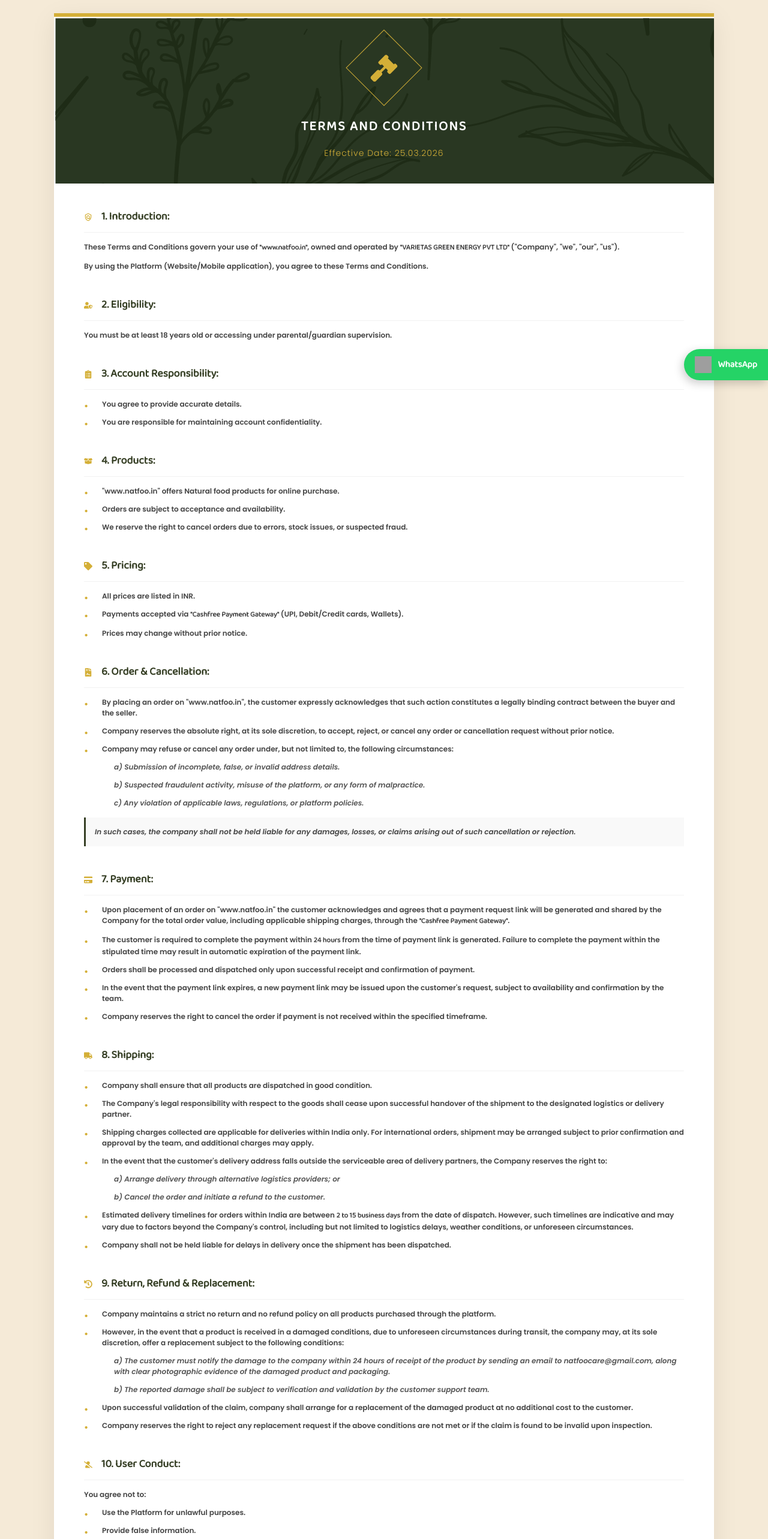
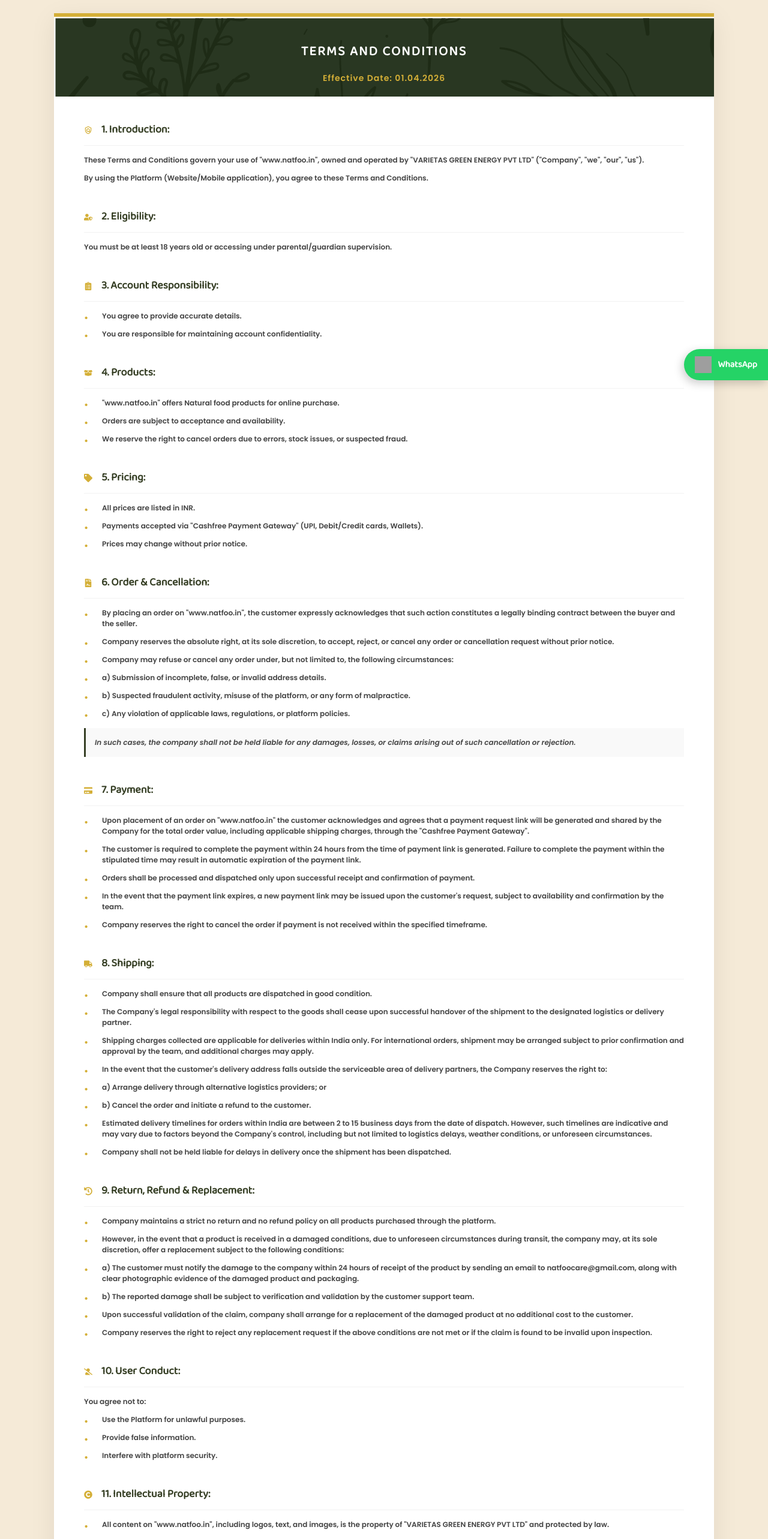
Before and after one commit to natfooin/natfoo, a React (Vite) app: page /terms-and-condition in a window 1280 px wide. Shown: the part 100-2666 px from the top of the page at 60% size. Built offline with nearby package versions, Linux system fonts and the light colour scheme; grey boxes are pictures that could not be loaded; a web font is replaced by a local one.

Commit message:
31/3/26 push

```diff
--- a/src/App.jsx
+++ b/src/App.jsx
@@ -12,7 +12,7 @@ import { Router, Routes, Route } from "react-router-dom";
 import SingleProduct from "./pages/SingleProduct";
 import Products from "./Components/Products/Products";
 import { FaSearch } from "react-icons/fa";
-import { ToastContainer, toast } from "react-toastify";
+// import { ToastContainer, toast } from "react-toastify";
 
 import Cart from "./pages/Cart";
 import CartProduct from "./Components/CartProduct/CartProduct";
@@ -145,7 +145,7 @@ const App = () => {
         title="Thank you! Your order has been placed successfully."
         message="Please complete your purchase using the secure payment link sent to your email and mobile."
       />
-      <ToastContainer position="bottom-left" autoClose={2000}  />
+      {/* <ToastContainer position="bottom-left" autoClose={2000}  /> */}
     </>
   );
 };
--- a/src/Components/PolicyPage/PolicyPage.css
+++ b/src/Components/PolicyPage/PolicyPage.css
@@ -23,7 +23,7 @@
 .policy-header {
   background-image: url("/public/laptop-footer-texture.png");
   color: white;
-  padding: 4rem 2rem;
+  padding:  2rem;
   text-align: center;
     font-family: "Balooda2", sans-serif !important;
 
--- a/src/Components/PolicyPage/RefundPage.css
+++ b/src/Components/PolicyPage/RefundPage.css
@@ -19,7 +19,7 @@
   background-image: url("/public/laptop-footer-texture.png");
 
   color: white;
-  padding: 4rem 2rem;
+  padding: 2rem;
   text-align: center;
     font-family: "Balooda2", sans-serif !important;
 
--- a/src/Components/PolicyPage/RefundPage.jsx
+++ b/src/Components/PolicyPage/RefundPage.jsx
@@ -20,15 +20,12 @@ function RefundPage() {
     <div className="refund-wrapper">
       <div className="refund-card">
         <header className="refund-header">
-          <div className="header-icon">
-            <FaHistory size={45} />
-          </div>
+
           <h1 className="main-title">REFUND & CANCELLATION</h1>
-          <p className="effective-date" style={{fontSize:"1.4rem"}}>Effective Date: 25.03.2026</p>
+          <p className="effective-date" style={{fontSize:"1.4rem",fontWeight:'600'}}>Effective Date: 01.04.2026</p>
         </header>
 
         <div className="refund-body">
-          {/* 6. Order & Cancellation - From Image 7a6804 */}
           <section className="refund-item">
             <div className="item-header">
               <FaFileContract className="section-icon" />
@@ -38,9 +35,9 @@ function RefundPage() {
               <li>By placing an order on “www.natfoo.in”, the customer expressly acknowledges that such action constitutes a legally binding contract between the buyer and the seller.</li>
               <li>Company reserves the absolute right, at its sole discretion, to accept, reject, or cancel any order or cancellation request without prior notice.</li>
               <li>Company may refuse or cancel any order under, but not limited to, the following circumstances:</li>
-              <li className="sub-item">a) Submission of incomplete, false, or invalid address details.</li>
-              <li className="sub-item">b) Suspected fraudulent activity, misuse of the platform, or any form of malpractice.</li>
-              <li className="sub-item">c) Any violation of applicable laws, regulations, or platform policies.</li>
+              <li >a) Submission of incomplete, false, or invalid address details.</li>
+              <li >b) Suspected fraudulent activity, misuse of the platform, or any form of malpractice.</li>
+              <li >c) Any violation of applicable laws, regulations, or platform policies.</li>
             </ul>
             <p className="disclaimer-note">
               In such cases, the company shall not be held liable for any damages, losses, or claims arising out of such cancellation or rejection.
@@ -54,7 +51,7 @@ function RefundPage() {
               <h2 className="item-title">2. Return, Refund & Replacement:</h2>
             </div>
             <p>
-              Company maintains a <strong>strict no return and no refund policy</strong> on all products purchased through the platform.
+              Company maintains a <>strict no return and no refund policy</> on all products purchased through the platform.
             </p>
             <div className="policy-highlight">
               <div className="item-header">
@@ -65,15 +62,15 @@ function RefundPage() {
                 In the event that a product is received in a damaged condition due to unforeseen circumstances during transit, the company may, at its sole discretion, offer a replacement subject to the following conditions:
               </p>
               <ul className="refund-bullets">
-                <li className="sub-item">
+                <li >
                   <FaEnvelope style={{marginRight: '8px', color: '#D4AF37'}} />
-                  a) Notify damage within <strong>24 hours</strong> of receipt by emailing <strong>natfoocare@gmail.com</strong>.
+                  a) Notify damage within <>24 hours</> of receipt by emailing <>natfoocare@gmail.com</>.
                 </li>
-                <li className="sub-item">
+                <li>
                   <FaCamera style={{marginRight: '8px', color: '#D4AF37'}} />
                   b) Provide clear photographic evidence of the damaged product and packaging.
                 </li>
-                <li className="sub-item">
+                <li >
                   <FaCheckCircle style={{marginRight: '8px', color: '#D4AF37'}} />
                   c) Claims are subject to verification and validation by the customer support team.
                 </li>
--- a/src/Components/PolicyPage/ShippingPage.css
+++ b/src/Components/PolicyPage/ShippingPage.css
@@ -20,7 +20,7 @@
   background-image: url("/public/laptop-footer-texture.png");
 
   color: white;
-  padding: 4rem 2rem;
+  padding:  2rem;
   text-align: center;
     font-family: "Balooda2", sans-serif !important;
 
--- a/src/Components/PolicyPage/ShippingPage.jsx
+++ b/src/Components/PolicyPage/ShippingPage.jsx
@@ -19,11 +19,9 @@ function ShippingPage() {
     <div className="shipping-wrapper">
       <div className="shipping-card">
         <header className="shipping-header">
-          <div className="header-icon">
-            <FaTruck size={45} />
-          </div>
+
           <h1 className="main-title">SHIPPING & DELIVERY POLICY</h1>
-          <p className="effective-date" style={{fontSize:'1.4rem'}}>Effective Date: 25.03.2026</p>
+          <p className="effective-date" style={{fontSize:'1.4rem',fontWeight:'600'}}>Effective Date: 01.04.2026</p>
         </header>
 
         <div className="shipping-body">
@@ -73,8 +71,8 @@ function ShippingPage() {
               In the event that the customer’s delivery address falls outside the serviceable area of delivery partners, the Company reserves the right to:
             </p>
             <ul className="shipping-bullets">
-              <li className="sub-item">a) Arrange delivery through alternative logistics providers; or</li>
-              <li className="sub-item">b) Cancel the order and initiate a refund to the customer.</li>
+              <li >a) Arrange delivery through alternative logistics providers; or</li>
+              <li >b) Cancel the order and initiate a refund to the customer.</li>
             </ul>
           </section>
 
@@ -85,7 +83,7 @@ function ShippingPage() {
               <h2 className="item-title">5. Delivery Timelines:</h2>
             </div>
             <p>
-              Estimated delivery timelines for orders within India are between <strong>2 to 15 business days</strong> from the date of dispatch.
+              Estimated delivery timelines for orders within India are between <>2 to 15 business days</> from the date of dispatch.
             </p>
             <p className="disclaimer-note">
               Such timelines are indicative and may vary due to factors beyond the Company’s control, including but not limited to logistics delays, weather conditions, or unforeseen circumstances.
--- a/src/Components/PolicyPage/TermsPage.css
+++ b/src/Components/PolicyPage/TermsPage.css
@@ -24,7 +24,7 @@
   background-image: url("/public/laptop-footer-texture.png");
 
   color: white;
-  padding: 4rem 2rem;
+  padding:  2rem;
   text-align: center;
   font-family: "Balooda2", sans-serif !important;
 }
@@ -97,7 +97,7 @@
 
 .terms-item p, .terms-bullets li {
   color: #444;
-font-family: "poppins";
+font-family: "poppins" !important;
   font-size: 1.2rem;
   margin-bottom: 12px;
 }
@@ -123,8 +123,8 @@ font-family: "poppins";
 
 .sub-item {
   padding-left: 50px !important;
-  font-style: italic;
   color: #555 !important;
+  font-family: inherit;
 }
 
 .sub-item::before { content: "" !important; }
@@ -134,7 +134,6 @@ font-family: "poppins";
   padding: 15px;
   border-left: 3px solid #363F25;
   font-size: 0.9rem;
-  font-style: italic;
 }
 
 @media (max-width: 768px) {
--- a/src/Components/PolicyPage/TermsPage.jsx
+++ b/src/Components/PolicyPage/TermsPage.jsx
@@ -17,11 +17,8 @@ function TermsPage() {
     <div className="terms-wrapper">
       <div className="terms-card">
         <header className="terms-header">
-          <div className="header-icon">
-            <FaGavel size={45} />
-          </div>
           <h1 className="main-title">TERMS AND CONDITIONS</h1>
-          <p className="effective-date" style={{fontSize:'1.4rem'}}>Effective Date: 25.03.2026</p>
+          <p className="effective-date" style={{fontSize:'1.4rem',fontWeight:"600"}}>Effective Date: 01.04.2026</p>
         </header>
 
         <div className="terms-body">
@@ -32,7 +29,7 @@ function TermsPage() {
               <h2 className="item-title">1. Introduction:</h2>
             </div>
             <p>
-              These Terms and Conditions govern your use of <strong>"www.natfoo.in"</strong>, owned and operated by <strong>"VARIETAS GREEN ENERGY PVT LTD"</strong> ("Company", "we", "our", "us").
+              These Terms and Conditions govern your use of "www.natfoo.in", owned and operated by <>"VARIETAS GREEN ENERGY PVT LTD"</> ("Company", "we", "our", "us").
             </p>
             <p>By using the Platform (Website/Mobile application), you agree to these Terms and Conditions.</p>
           </section>
@@ -79,7 +76,7 @@ function TermsPage() {
             </div>
             <ul className="terms-bullets">
               <li>All prices are listed in INR.</li>
-              <li>Payments accepted via <strong>"Cashfree Payment Gateway"</strong> (UPI, Debit/Credit cards, Wallets).</li>
+              <li>Payments accepted via <>"Cashfree Payment Gateway"</> (UPI, Debit/Credit cards, Wallets).</li>
               <li>Prices may change without prior notice.</li>
             </ul>
           </section>
@@ -90,13 +87,13 @@ function TermsPage() {
               <FaFileContract className="section-icon" />
               <h2 className="item-title">6. Order & Cancellation:</h2>
             </div>
-            <ul className="terms-bullets">
+            <ul className="terms-bullets" style={{fontFamily:'poppins'}}>
               <li>By placing an order on "www.natfoo.in", the customer expressly acknowledges that such action constitutes a legally binding contract between the buyer and the seller.</li>
               <li>Company reserves the absolute right, at its sole discretion, to accept, reject, or cancel any order or cancellation request without prior notice.</li>
               <li>Company may refuse or cancel any order under, but not limited to, the following circumstances:</li>
-              <li className="sub-item">a) Submission of incomplete, false, or invalid address details.</li>
-              <li className="sub-item">b) Suspected fraudulent activity, misuse of the platform, or any form of malpractice.</li>
-              <li className="sub-item">c) Any violation of applicable laws, regulations, or platform policies.</li>
+              <li  >a) Submission of incomplete, false, or invalid address details.</li>
+              <li >b) Suspected fraudulent activity, misuse of the platform, or any form of malpractice.</li>
+              <li >c) Any violation of applicable laws, regulations, or platform policies.</li>
             </ul>
             <p className="disclaimer-note">In such cases, the company shall not be held liable for any damages, losses, or claims arising out of such cancellation or rejection.</p>
           </section>
@@ -108,8 +105,8 @@ function TermsPage() {
               <h2 className="item-title">7. Payment:</h2>
             </div>
             <ul className="terms-bullets">
-              <li>Upon placement of an order on "www.natfoo.in" the customer acknowledges and agrees that a payment request link will be generated and shared by the Company for the total order value, including applicable shipping charges, through the <strong>"Cashfree Payment Gateway"</strong>.</li>
-              <li>The customer is required to complete the payment within <strong>24 hours</strong> from the time of payment link is generated. Failure to complete the payment within the stipulated time may result in automatic expiration of the payment link.</li>
+              <li>Upon placement of an order on "www.natfoo.in" the customer acknowledges and agrees that a payment request link will be generated and shared by the Company for the total order value, including applicable shipping charges, through the <>"Cashfree Payment Gateway"</>.</li>
+              <li>The customer is required to complete the payment within <>24 hours</> from the time of payment link is generated. Failure to complete the payment within the stipulated time may result in automatic expiration of the payment link.</li>
               <li>Orders shall be processed and dispatched only upon successful receipt and confirmation of payment.</li>
               <li>In the event that the payment link expires, a new payment link may be issued upon the customer's request, subject to availability and confirmation by the team.</li>
               <li>Company reserves the right to cancel the order if payment is not received within the specified timeframe.</li>
@@ -127,9 +124,9 @@ function TermsPage() {
               <li>The Company's legal responsibility with respect to the goods shall cease upon successful handover of the shipment to the designated logistics or delivery partner.</li>
               <li>Shipping charges collected are applicable for deliveries within India only. For international orders, shipment may be arranged subject to prior confirmation and approval by the team, and additional charges may apply.</li>
               <li>In the event that the customer's delivery address falls outside the serviceable area of delivery partners, the Company reserves the right to:</li>
-              <li className="sub-item">a) Arrange delivery through alternative logistics providers; or</li>
-              <li className="sub-item">b) Cancel the order and initiate a refund to the customer.</li>
-              <li>Estimated delivery timelines for orders within India are between <strong>2 to 15 business days</strong> from the date of dispatch. However, such timelines are indicative and may vary due to factors beyond the Company's control, including but not limited to logistics delays, weather conditions, or unforeseen circumstances.</li>
+              <li >a) Arrange delivery through alternative logistics providers; or</li>
+              <li >b) Cancel the order and initiate a refund to the customer.</li>
+              <li>Estimated delivery timelines for orders within India are between <>2 to 15 business days</> from the date of dispatch. However, such timelines are indicative and may vary due to factors beyond the Company's control, including but not limited to logistics delays, weather conditions, or unforeseen circumstances.</li>
               <li>Company shall not be held liable for delays in delivery once the shipment has been dispatched.</li>
             </ul>
           </section>
@@ -143,8 +140,8 @@ function TermsPage() {
             <ul className="terms-bullets">
               <li>Company maintains a strict no return and no refund policy on all products purchased through the platform.</li>
               <li>However, in the event that a product is received in a damaged conditions, due to unforeseen circumstances during transit, the company may, at its sole discretion, offer a replacement subject to the following conditions:</li>
-              <li className="sub-item">a) The customer must notify the damage to the company within 24 hours of receipt of the product by sending an email to natfoocare@gmail.com, along with clear photographic evidence of the damaged product and packaging.</li>
-              <li className="sub-item">b) The reported damage shall be subject to verification and validation by the customer support team.</li>
+              <li >a) The customer must notify the damage to the company within 24 hours of receipt of the product by sending an email to natfoocare@gmail.com, along with clear photographic evidence of the damaged product and packaging.</li>
+              <li>b) The reported damage shall be subject to verification and validation by the customer support team.</li>
               <li>Upon successful validation of the claim, company shall arrange for a replacement of the damaged product at no additional cost to the customer.</li>
               <li>Company reserves the right to reject any replacement request if the above conditions are not met or if the claim is found to be invalid upon inspection.</li>
             </ul>
@@ -171,7 +168,7 @@ function TermsPage() {
               <h2 className="item-title">11. Intellectual Property:</h2>
             </div>
             <ul className="terms-bullets">
-              <li>All content on <strong>"www.natfoo.in"</strong>, including logos, text, and images, is the property of <strong>"VARIETAS GREEN ENERGY PVT LTD"</strong> and protected by law.</li>
+              <li>All content on "www.natfoo.in", including logos, text, and images, is the property of <>"VARIETAS GREEN ENERGY PVT LTD"</> and protected by law.</li>
             </ul>
           </section>
 
@@ -182,8 +179,8 @@ function TermsPage() {
               <h2 className="item-title">12. Legal Notice:</h2>
             </div>
             <ul className="terms-bullets">
-              <li>The brand <strong>"NATFOO"</strong> is a duly registered trademark under the Intellectual Property of India. All rights, title, interest in and to the mark are exclusively owned by its lawful proprietor/company.</li>
-              <li>Any unauthorized use, reproduction, imitation, distribution, or misrepresentation of the <strong>"NATFOO"</strong> brand name, logo, or associated intellectual property—whether in part or in whole—shall constitute a violation of applicable trademark and intellectual property laws.</li>
+              <li>The brand <>"NATFOO"</> is a duly registered trademark under the Intellectual Property of India. All rights, title, interest in and to the mark are exclusively owned by its lawful proprietor/company.</li>
+              <li>Any unauthorized use, reproduction, imitation, distribution, or misrepresentation of the <>"NATFOO"</> brand name, logo, or associated intellectual property—whether in part or in whole—shall constitute a violation of applicable trademark and intellectual property laws.</li>
               <li>Such acts of infringement, passing off, or misuse will attract strict civil and/or criminal liability. The company reserves the absolute right to initiate legal proceedings against any individual, entity, or organization found engaging in such unlawful activities, including but not limited to claims for injunctions, damages, and prosecution under relevant statutes.</li>
               <li>Any person or entity found in violation shall be subject to severe penalties as prescribed under the law, without further notice.</li>
             </ul>
@@ -231,8 +228,8 @@ function TermsPage() {
               <h2 className="item-title">16. Governing Law & Jurisdiction:</h2>
             </div>
             <p>
-              These Terms and Conditions shall be governed by the <strong>"Laws of India"</strong>.
-              All disputes shall be subject to courts in <strong>Navi Mumbai, Maharashtra</strong>.
+              These Terms and Conditions shall be governed by the <>"Laws of India"</>.
+              All disputes shall be subject to courts in <>Navi Mumbai, Maharashtra</>.
             </p>
           </section>
         </div>
--- a/src/pages/SingleProduct.jsx
+++ b/src/pages/SingleProduct.jsx
@@ -9,7 +9,7 @@ import { Link, useNavigate } from "react-router-dom";
 import DetailCard from "../Components/DetailCard/DetailCard";
 import DiscountToolTip from "../Components/DiscountToolTip/DiscountToolTip";
 import slabs from "../DiscountSlabs.json";
-import { toast } from "react-toastify";
+// import { toast } from "react-toastify";
 
 const SingleProduct = ({ setCartPrice, setCartQuantity, setCartProducts }) => {
   const { id } = useParams();
@@ -72,7 +72,7 @@ const SingleProduct = ({ setCartPrice, setCartQuantity, setCartProducts }) => {
 
     setQuantity(1);
     navi(-1);
-    toast(`${productData.name} added to cart!`, {type:"success"}, {position:"bottom-right"});
+    // toast(`${productData.name} added to cart!`, {type:"success"}, {position:"bottom-right"});
   };
 
   useEffect(() => {
```
Also changed, not shown: src/Components/Footer/Footer.css (+3 -4 lines), src/Components/NavBar/NavBar.jsx (+8 -6 lines), src/Components/PolicyPage/PolicyPage.jsx (+10 -12 lines).
